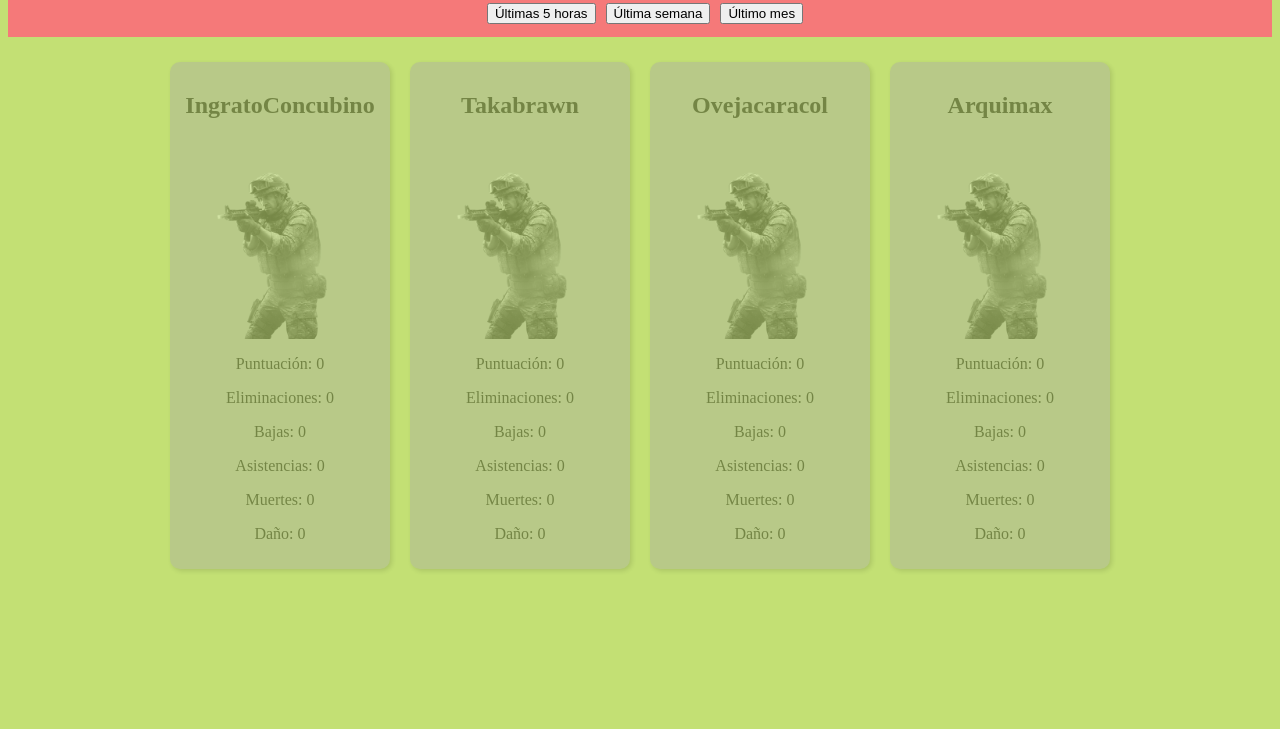
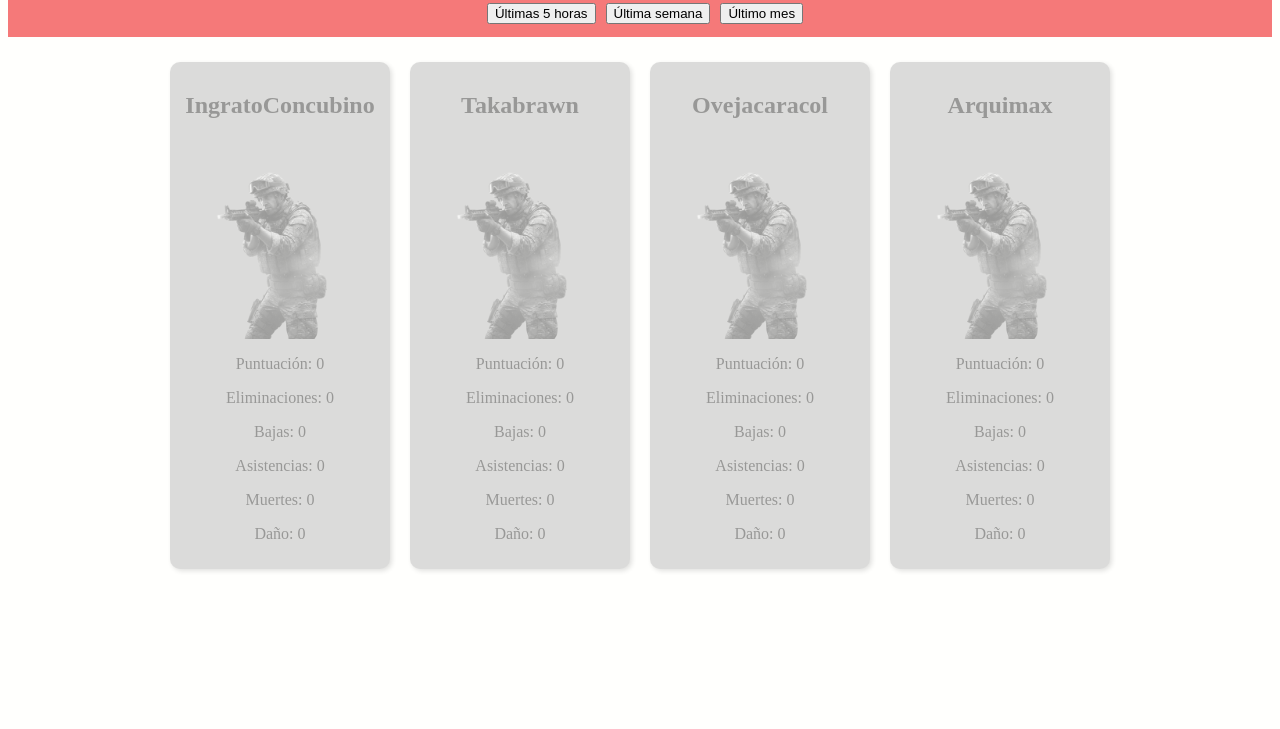
Before and after one commit to Arquitav/warzone_scores, a website with bundled scripts: page index.html in a window 1280 px wide. Shown: the part 71-800 px from the top of the page. Built offline with nearby package versions, Linux system fonts and the light colour scheme; no server answers.

Commit message:
regresando el color del fondo

```diff
--- a/styles.css
+++ b/styles.css
@@ -1,5 +1,5 @@
 body{
-    background-color: rgb(195, 224, 116);
+    background-color: rgb(255, 255, 253);
 }
 
 header{
```
